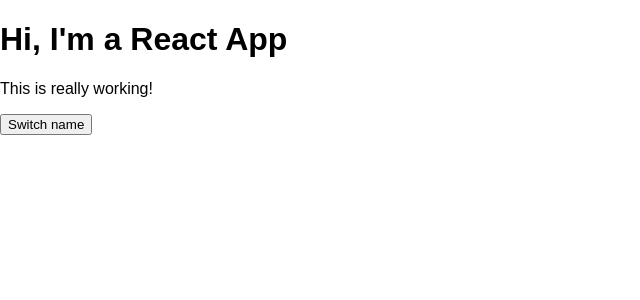
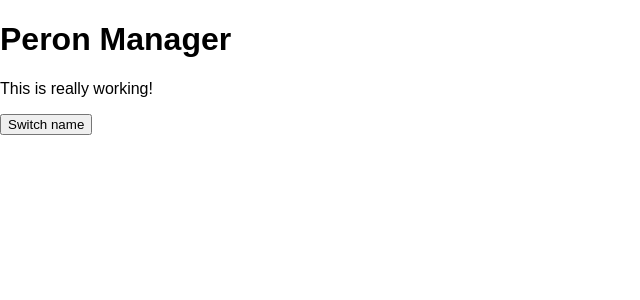
Before and after one commit to stomaras/ReallySimple, a React (Create React App) app: page / in a window 1280 px wide. Shown: the top 300 px of the page, without its empty margins (0-640 px from the left). Built offline with nearby package versions, Linux system fonts and the light colour scheme.

Commit message:
Using useEffect() in Functional Components

```diff
--- a/src/components/Cockpit/Cockpit.js
+++ b/src/components/Cockpit/Cockpit.js
@@ -1,7 +1,14 @@
-import React from 'react'
+import React , {useEffect} from 'react'
+
 import classes from './Cockpit.css'
 
 const cockpit = (props) => {
+
+
+    useEffect(() => {
+      console.log('[Cockpit.js] useEffect');
+      // Http request ...
+    });
 
     const assignedClasses = [];
     let btnClass = '';
@@ -18,7 +25,7 @@
 
     return (
         <div className={classes.Cockpit}>
-            <h1>Hi, I'm a React App</h1>
+            <h1>{props.title}</h1>
           <p className={assignedClasses.join(' ')}>This is really working!</p>
           <button
             className={btnClass}
```
